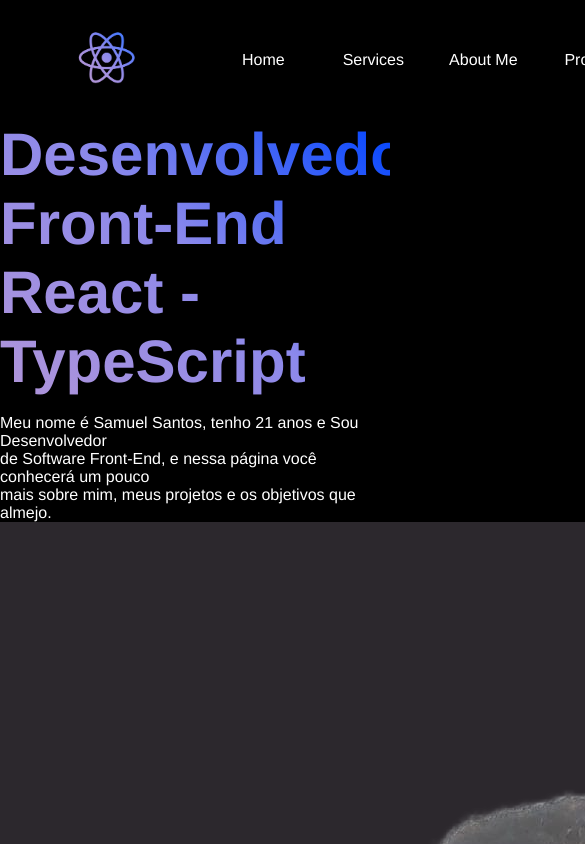
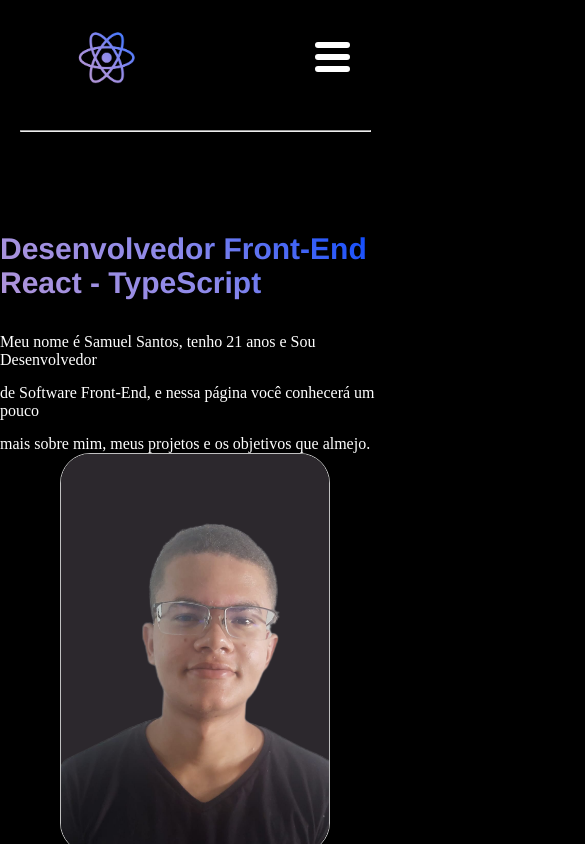
Before and after one commit to SammuDev/Portfolio, a React (Vite) app: page / in a window 390 px wide. Shown: the top 844 px of the page, 585 px wide, since content can reach past the window. Built offline with nearby package versions, Linux system fonts and the light colour scheme.

Commit message:
style: Arrumando menu responsivo, e criando menu mobile (Hamburguer)

```diff
--- a/src/Home/styles/MySelf.tsx
+++ b/src/Home/styles/MySelf.tsx
@@ -1,15 +1,22 @@
 import styled from "styled-components";
 
 const MySelf = styled.div`
+  text-align: center;
+
+  img {
+    border: 1px solid #c0c0c0;
+    border-radius: 30px;
+    height: 400px;
+  }
 
   @media screen and (min-width: 749px) {
-    text-align: center;
+    /* text-align: center; */
 
-    img {
+    /* img {
       border: 3px solid #c0c0c0;
       border-radius: 30px;
       height: 400px;
-    }
+    } */
   }
 `;
 
--- a/src/Home/styles/TitleMe.tsx
+++ b/src/Home/styles/TitleMe.tsx
@@ -7,14 +7,22 @@
     -webkit-background-clip: text;
     -webkit-text-fill-color: transparent;
     color: black;
-    font-size: 60px;
+    font-size: 30px;
+  }
+  p {
+    font-family: cursive;
+    margin-top: 15px;
   }
 
   @media screen and (min-width: 749px) {
-    p {
-    font-family: cursive;
-    margin-top: 15px;
-  }
+    h1 {
+      background-image: linear-gradient(45deg, #B095D9, #8C89EB, #0044ff);
+      background-clip: text;
+      -webkit-background-clip: text;
+      -webkit-text-fill-color: transparent;
+      color: black;
+      font-size: 60px;
+    }
   }
 `;
 
--- a/src/Menu/index.tsx
+++ b/src/Menu/index.tsx
@@ -1,15 +1,27 @@
 import { Link } from 'react-router-dom';
 import logo from './img/logo-react-icon.png';
 
+// Abaixo: Styled-Components
 import Nav from "./styles/Nav";
 import NavBar from './styles/NavBar';
 import ContactMe from './styles/ContactMe';
+import Logo from './styles/Logo';
+import MenuMobile from './styles/MenuMobile';
+import Hr from './styles/Hr';
 
 const Menu = () => {
   return (
     <header>
       <Nav>
-        <Link to={'/'}><img src={logo} alt="Logo" /></Link>
+        <Logo>
+          <Link to={'/'}><img src={logo} alt="Logo" /></Link>
+        </Logo>
+
+        <MenuMobile>
+          <div></div>
+          <div></div>
+          <div></div>
+        </MenuMobile>
 
         <NavBar>
           <Link to={'/'}>Home</Link>
@@ -22,6 +34,7 @@
           <Link to={'/'}>Contact Me</Link>
         </ContactMe>
       </Nav>
+      <Hr/>
     </header>
   );
 };
--- a/src/Menu/styles/ContactMe.tsx
+++ b/src/Menu/styles/ContactMe.tsx
@@ -1,7 +1,12 @@
 import styled from "styled-components";
 
 const ContactMe = styled.div`
+  margin-right: 20px;
+  display: none;
+
+  @media screen and (min-width: 749px) {
     margin-right: 100px;
+    display: inline-block;
 
     a {
       border-radius: 25px;
@@ -15,6 +20,7 @@
         background-color: #222222;
       }
     }
+  }
 `;
 
 export default ContactMe;
--- /dev/null
+++ b/src/Menu/styles/Hr.tsx
@@ -0,0 +1,12 @@
+import styled from "styled-components";
+
+const Hr = styled.hr`
+  width: 90%;
+  margin: 0 auto 100px;
+
+  @media screen and (min-width: 749px) {
+    display: none;
+  }
+`;
+
+export default Hr;
--- /dev/null
+++ b/src/Menu/styles/Logo.tsx
@@ -0,0 +1,11 @@
+import styled from "styled-components";
+
+const Logo = styled.div`
+
+  @media screen and (min-width: 749px) {
+    border: none;
+    width: 220px;
+  }
+`;
+
+export default Logo;
--- /dev/null
+++ b/src/Menu/styles/MenuMobile.tsx
@@ -0,0 +1,19 @@
+import styled from "styled-components";
+
+const MenuMobile = styled.button`
+  border: none;
+  width: 35px;
+  margin-right: 40px;
+
+  div {
+    border: 3px solid #fff;
+    border-radius: 5px;
+    margin-bottom: 6px;
+  }
+
+  @media screen and (min-width: 749px) {
+    display: none;
+  }
+`;
+
+export default MenuMobile;
--- a/src/Menu/styles/Nav.tsx
+++ b/src/Menu/styles/Nav.tsx
@@ -2,6 +2,7 @@
 
 const Nav = styled.nav`
   height: 120px;
+  margin-bottom: 10px;
   display: flex;
   justify-content: space-between;
   align-items: center;
--- a/src/Menu/styles/NavBar.tsx
+++ b/src/Menu/styles/NavBar.tsx
@@ -1,6 +1,9 @@
 import styled from "styled-components";
 
 const NavBar = styled.div`
+  display: none;
+
+  @media screen and (min-width: 749px) {
     display: flex;
     gap: 10px;
 
@@ -15,6 +18,7 @@
         background-color: #222222;
       }
     }
+  }
 `;
 
 export default NavBar;
```
Lines whose indentation alone changed are shown as unchanged.
